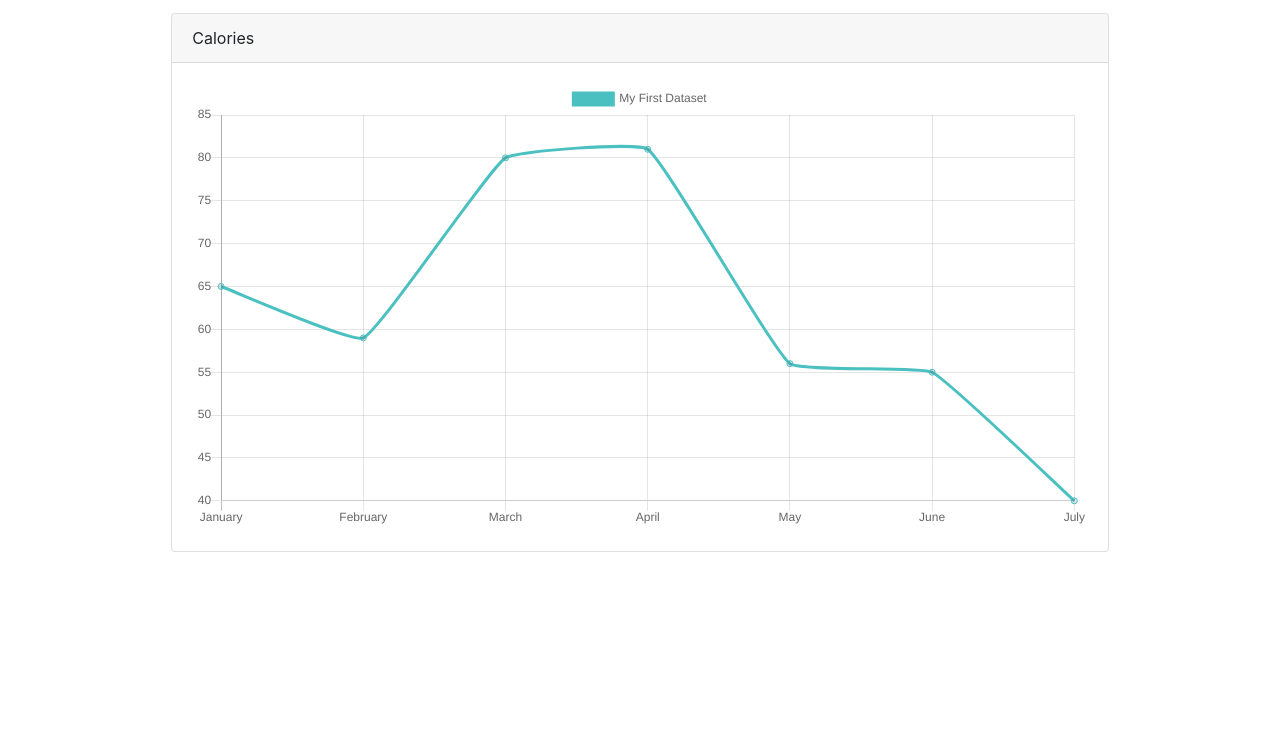
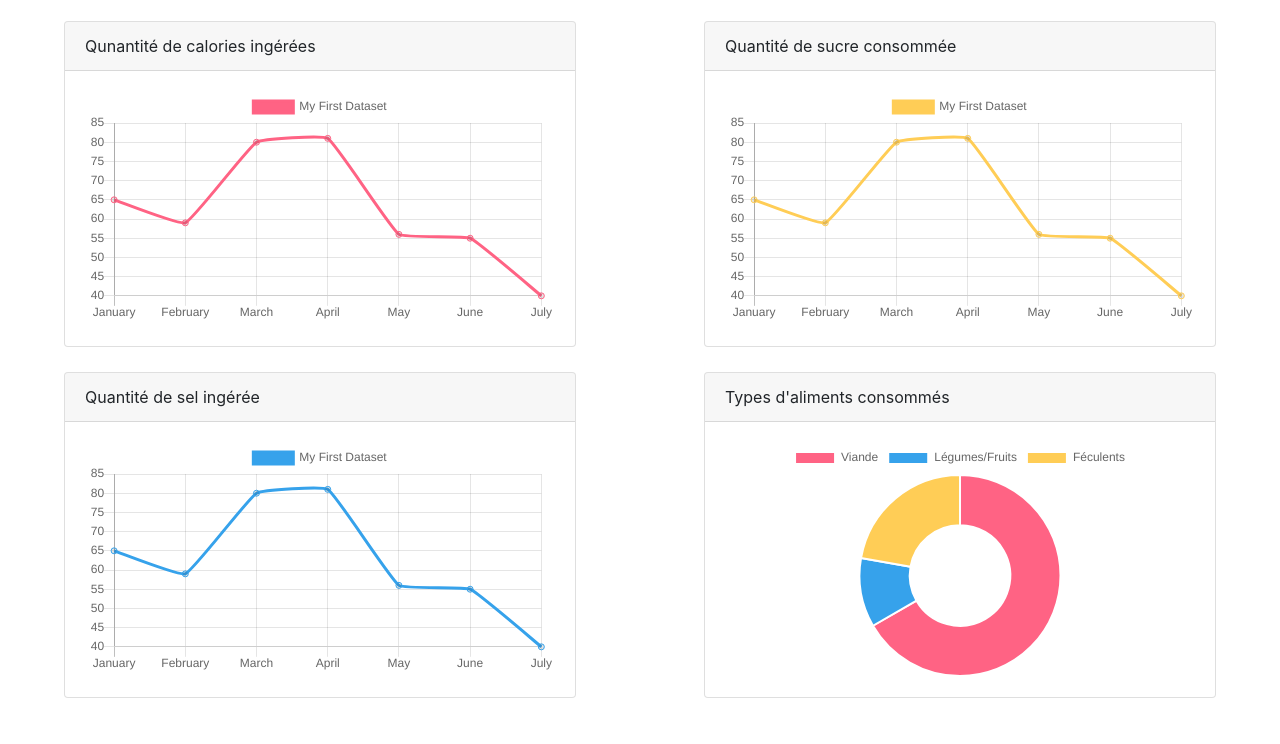
Before and after one commit to thibaut-felten/iMM-Projet, a PHP site: page / in a window 1280 px wide. Shown: the part 56-800 px from the top of the page. Run offline with PHP 8.4, Linux system fonts and the light colour scheme; some libraries are stand-ins or nearby versions.

Commit message:
Graphiques ajoutés

```diff
--- a/css/style.css
+++ b/css/style.css
@@ -7,3 +7,23 @@
     max-width: 50%;
     margin: 1% auto;
 }
+
+#cardChartSucre{
+    min-width: 40%;
+    margin: 1% auto;
+}
+
+#cardChartSel{
+    min-width: 40%;
+    margin: 1% auto;
+}
+
+#cardChartTypeAliments{
+    min-width: 40%;
+    margin: 1% auto;
+}
+
+#cardChartCalorie{
+    min-width: 40%;
+    margin: 1% auto;
+}
--- a/index.php
+++ b/index.php
@@ -25,17 +25,49 @@ require_once("src/head.php");
         </div>
     </nav>
     <div class="container-fluid mt-2">
-        <div id="cardJournal" class="card">
-            <div class="card-header">
-                Calories
+        <div class="row">
+            <div id="cardChartCalorie" class="card cardChart">
+                <div class="card-header">
+                    Qunantité de calories ingérées
+                </div>
+                <div class="card-body">
+                    <canvas id="chartCal"></canvas>
+                </div>
             </div>
-            <div class="card-body">
-                <canvas id="chartCal"></canvas>
+            <div id="cardChartSucre" class="card cardChart">
+                <div class="card-header">
+                    Quantité de sucre consommée
+                </div>
+                <div class="card-body">
+                    <canvas id="chartSucre"></canvas>
+                </div>
+            </div>
+        </div>
+        <div class="row">
+            <div id="cardChartSel" class="card cardChart">
+                <div class="card-header">
+                    Quantité de sel ingérée
+                </div>
+                <div class="card-body">
+                    <canvas id="chartSel"></canvas>
+                </div>
+            </div>
+            <div id="cardChartTypeAliments" class="card cardChart">
+                <div class="card-header">
+                    Types d'aliments consommés
+                </div>
+                <div class="card-body">
+                    <canvas id="chartType"></canvas>
+                </div>
             </div>
         </div>
     </div>
 </body>
 
-<script>new Chart(document.getElementById("chartCal"),{"type":"line","data":{"labels":["January","February","March","April","May","June","July"],"datasets":[{"label":"My First Dataset","data":[65,59,80,81,56,55,40],"fill":false,"borderColor":"rgb(75, 192, 192)","lineTension":0.1}]},"options":{}});</script>
+<script>new Chart(document.getElementById("chartCal"),{"type":"line","data":{"labels":["January","February","March","April","May","June","July"],"datasets":[{"label":"My First Dataset","data":[65,59,80,81,56,55,40],"fill":false,"borderColor":"rgb(255, 99, 132)","lineTension":0.1}]},"options":{}});
+new Chart(document.getElementById("chartSel"),{"type":"line","data":{"labels":["January","February","March","April","May","June","July"],"datasets":[{"label":"My First Dataset","data":[65,59,80,81,56,55,40],"fill":false,"borderColor":"rgb(54, 162, 235)","lineTension":0.1}]},"options":{}});
+new Chart(document.getElementById("chartSucre"),{"type":"line","data":{"labels":["January","February","March","April","May","June","July"],"datasets":[{"label":"My First Dataset","data":[65,59,80,81,56,55,40],"fill":false,"borderColor":"rgb(255, 205, 86)","lineTension":0.1}]},"options":{}});
+new Chart(document.getElementById("chartType"),{"type":"doughnut","data":{"labels":["Viande","Légumes/Fruits","Féculents"],"datasets":[{"label":"My First Dataset","data":[300,50,100],"backgroundColor":["rgb(255, 99, 132)","rgb(54, 162, 235)","rgb(255, 205, 86)"]}]}});
+</script>
 
 </html>
```
